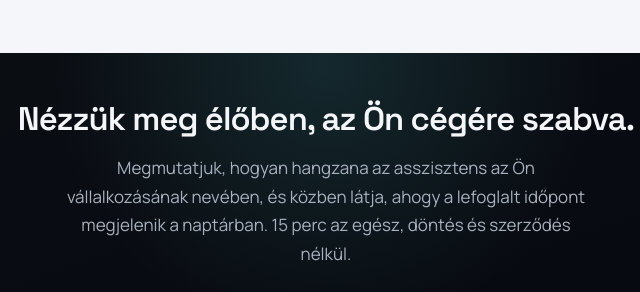
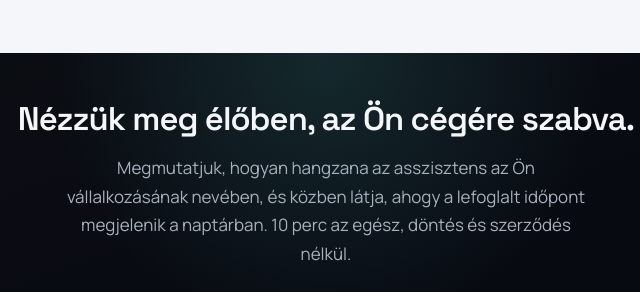
Before and after one commit to peakaikft/peakai-web, a plain HTML site: page blog/online-foglalorendszer-autoszerviz-gumiszerviz/index.html in a window 1280 px wide. Shown: the part 3334-3626 px from the top of the page, 314-954 px from the left. Drawn offline with Linux system fonts and the light colour scheme.

Commit message:
10 perces bemutato (foglalorendszer autoszerviz cikk)

```diff
--- a/blog/online-foglalorendszer-autoszerviz-gumiszerviz/index.html
+++ b/blog/online-foglalorendszer-autoszerviz-gumiszerviz/index.html
@@ -221,7 +221,7 @@
       <h2>Nézzük meg élőben, az Ön cégére szabva.</h2>
       <p>
         Megmutatjuk, hogyan hangzana az asszisztens az Ön vállalkozásának nevében, és
-        közben látja, ahogy a lefoglalt időpont megjelenik a naptárban. 15 perc az egész,
+        közben látja, ahogy a lefoglalt időpont megjelenik a naptárban. 10 perc az egész,
         döntés és szerződés nélkül.
       </p>
       <a class="btn" href="/#kapcsolat">Kérek egy demót</a>
```
